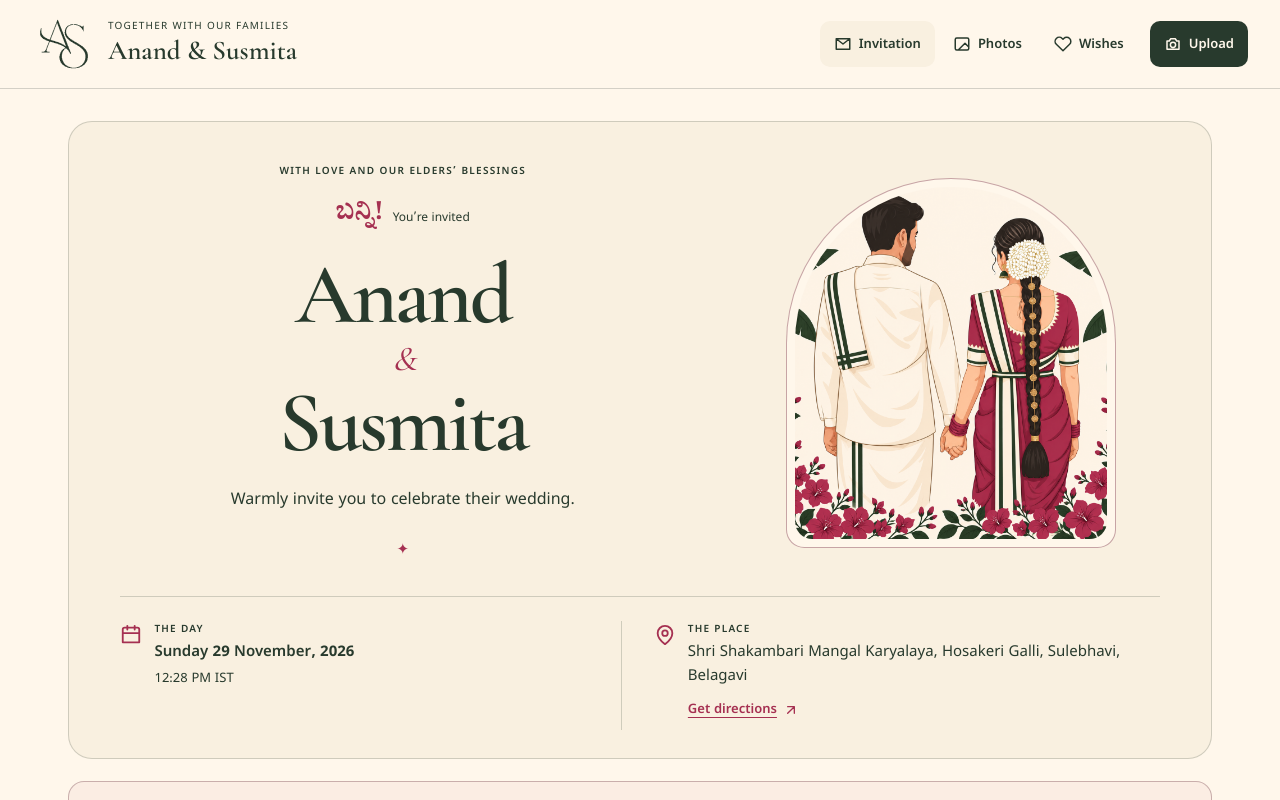
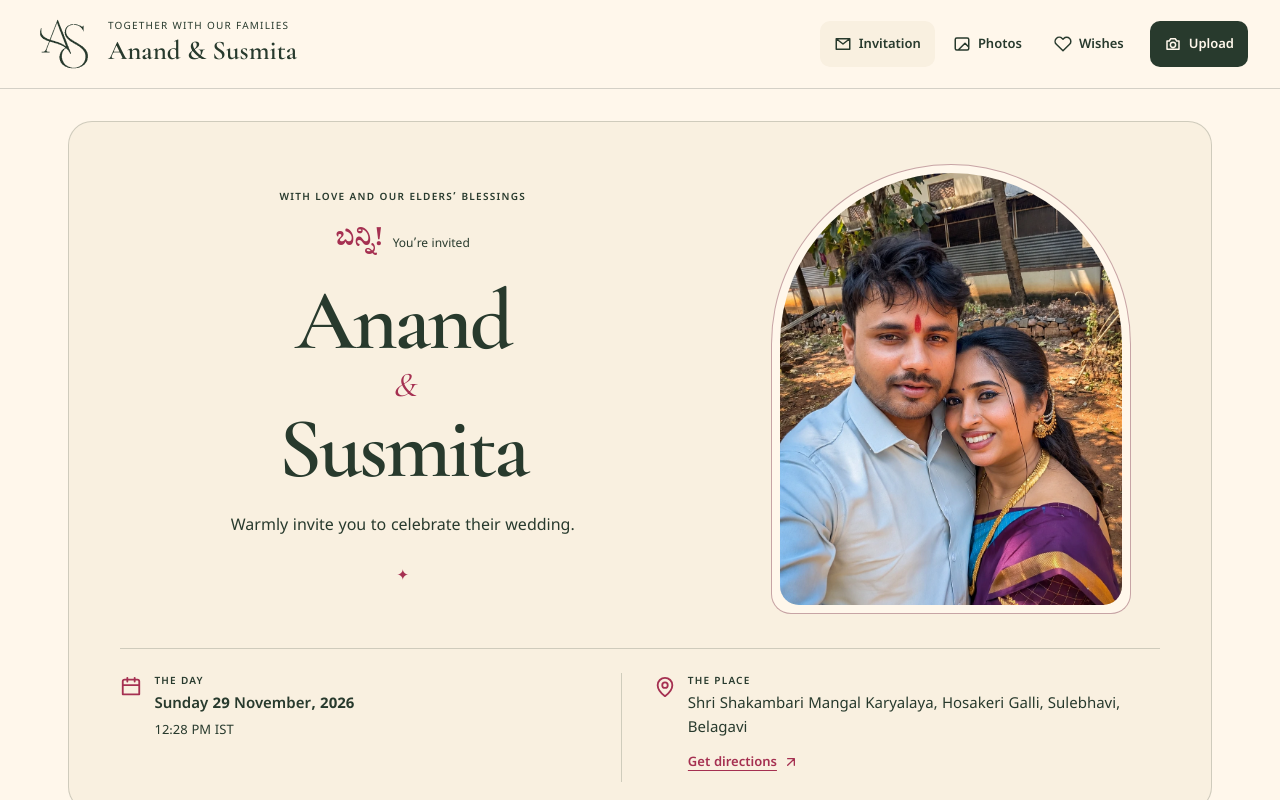
Before and after one commit to anandsullad77/anandwedsusmita, a React (Vite) app: page /invitation in a window 1280 px wide. Shown: the top 800 px of the page. Built offline with nearby package versions, Linux system fonts and the light colour scheme; a web font is replaced by a local one.

Commit message:
Add couple photo to the invitation hero

```diff
--- a/src/companion/guest/InvitationHero.tsx
+++ b/src/companion/guest/InvitationHero.tsx
@@ -3,7 +3,8 @@ import type { EventInfo, GeneralInvitationSettings } from '../lib/types';
 import { Icon } from './Icon';
 
 export default function InvitationHero({ event, settings }: { event: EventInfo; settings: GeneralInvitationSettings }) {
-  const cover = settings.coverUrl ?? event.theme.portrait;
+  const cover = settings.coverUrl ?? '/images/invitation-couple.webp';
+  const originalPortrait = !settings.coverUrl;
   const hasCover = settings.sections.cover && !!cover;
   return <div className="general-hero-frame">
     <section className={`general-invitation ${hasCover ? 'has-cover' : 'without-cover'}`} aria-label="Wedding invitation">
@@ -14,7 +15,7 @@ export default function InvitationHero({ event, settings }: { event: EventInfo;
         <p className="general-welcome">{settings.welcomeMessage}</p>
         <span className="general-hero-flourish" aria-hidden="true">✦</span>
       </div>
-      {hasCover && <div className="general-portrait"><img src={cover} alt={`${event.coupleA} and ${event.coupleB}`} fetchPriority="high" /></div>}
+      {hasCover && <div className={`general-portrait${originalPortrait ? ' general-portrait-photo' : ''}`}><img src={cover} alt={`${event.coupleA} and ${event.coupleB}`} width={originalPortrait ? 941 : undefined} height={originalPortrait ? 1672 : undefined} fetchPriority="high" decoding="async" /></div>}
       <div className="general-event-details" lang="en">
         <div className="general-event-detail">
           <span className="general-detail-icon"><Icon d="M8 2v4m8-4v4M3 10h18M5 4h14a2 2 0 0 1 2 2v14H3V6a2 2 0 0 1 2-2" size={22} /></span>
--- a/src/companion/guest/general.css
+++ b/src/companion/guest/general.css
@@ -42,6 +42,8 @@
 .general-hero-flourish { display: none; }
 .general-portrait { margin-top: 22px; width: min(100%, 250px); height: 224px; padding: 6px; border: 1px solid color-mix(in srgb, var(--primary) 28%, var(--line)); border-radius: 140px 140px 18px 18px; overflow: hidden; background: var(--paper); }
 .general-portrait img { width: 100%; height: 100%; border-radius: inherit; object-fit: cover; object-position: 50% 15%; }
+.general-portrait.general-portrait-photo { width: min(100%, 280px); height: auto; aspect-ratio: 4 / 5; }
+.general-portrait-photo img { object-position: 50% 48%; }
 .general-event-details { display: grid; gap: 18px; width: 100%; margin-top: 24px; padding-top: 22px; border-top: 1px solid var(--line); }
 .general-event-detail { display: flex; align-items: flex-start; gap: 12px; min-width: 0; text-align: left; }
 .general-event-detail > div { min-width: 0; }
@@ -63,6 +65,8 @@
   .general-hero-flourish { display: block; color: var(--primary); font-size: 15px; margin-top: 24px; }
   .general-portrait { width: 100%; max-width: 330px; height: auto; aspect-ratio: 33 / 37; margin: 0; padding: 8px; border-radius: 180px 180px 20px 20px; align-self: center; }
   .general-portrait img { object-position: 50% 40%; }
+  .general-portrait.general-portrait-photo { width: 100%; max-width: 360px; }
+  .general-portrait-photo img { object-position: 50% 48%; }
   .general-event-details { grid-column: 1 / -1; grid-template-columns: minmax(0, 1fr) minmax(0, 1.15fr); gap: 32px; margin-top: 34px; padding-top: 24px; }
   .general-event-detail + .general-event-detail { border-left: 1px solid var(--line); padding-left: 32px; }
   .general-date, .general-venue { font-size: 15px; }
```
Also changed, not shown: public/images/invitation-couple.webp (added).
